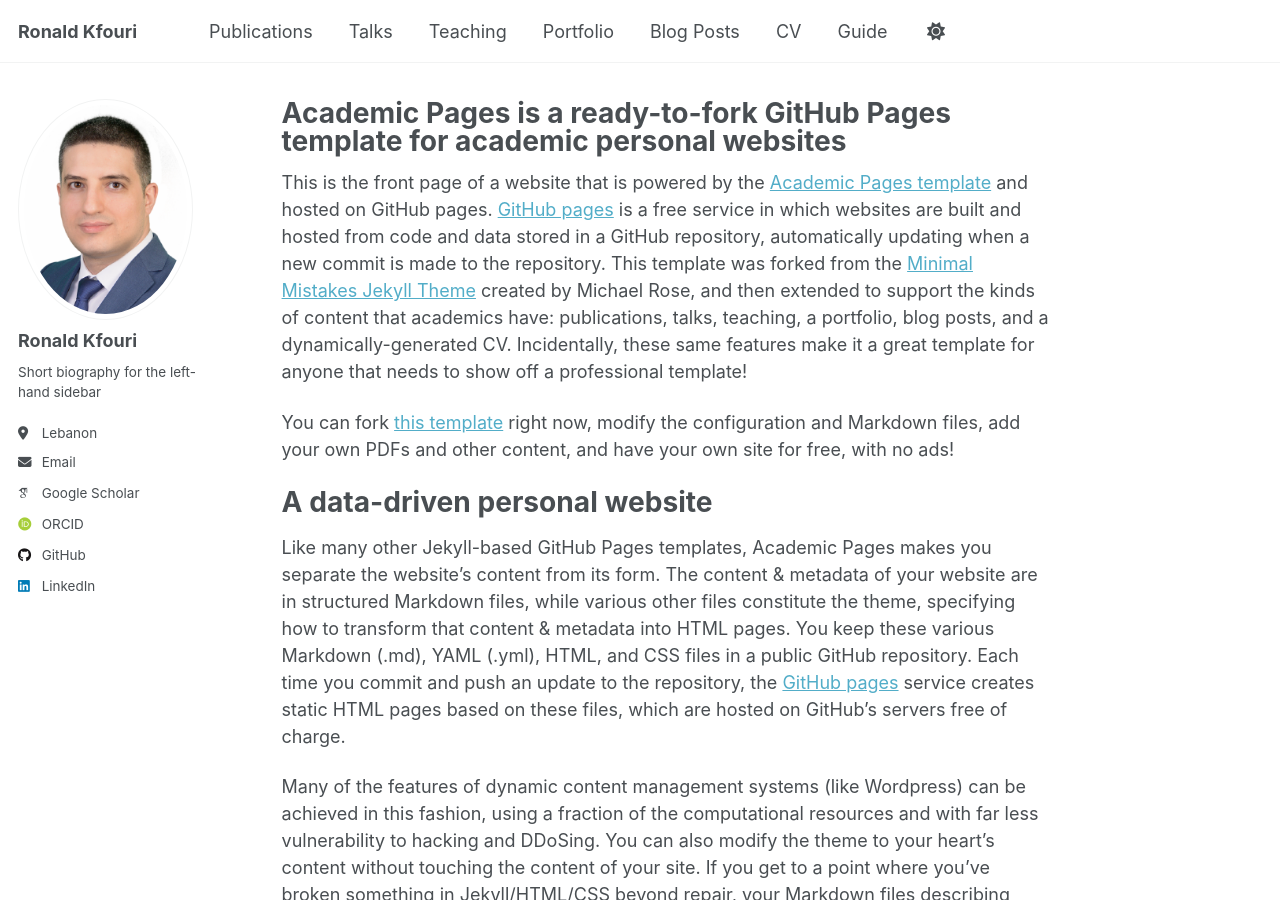
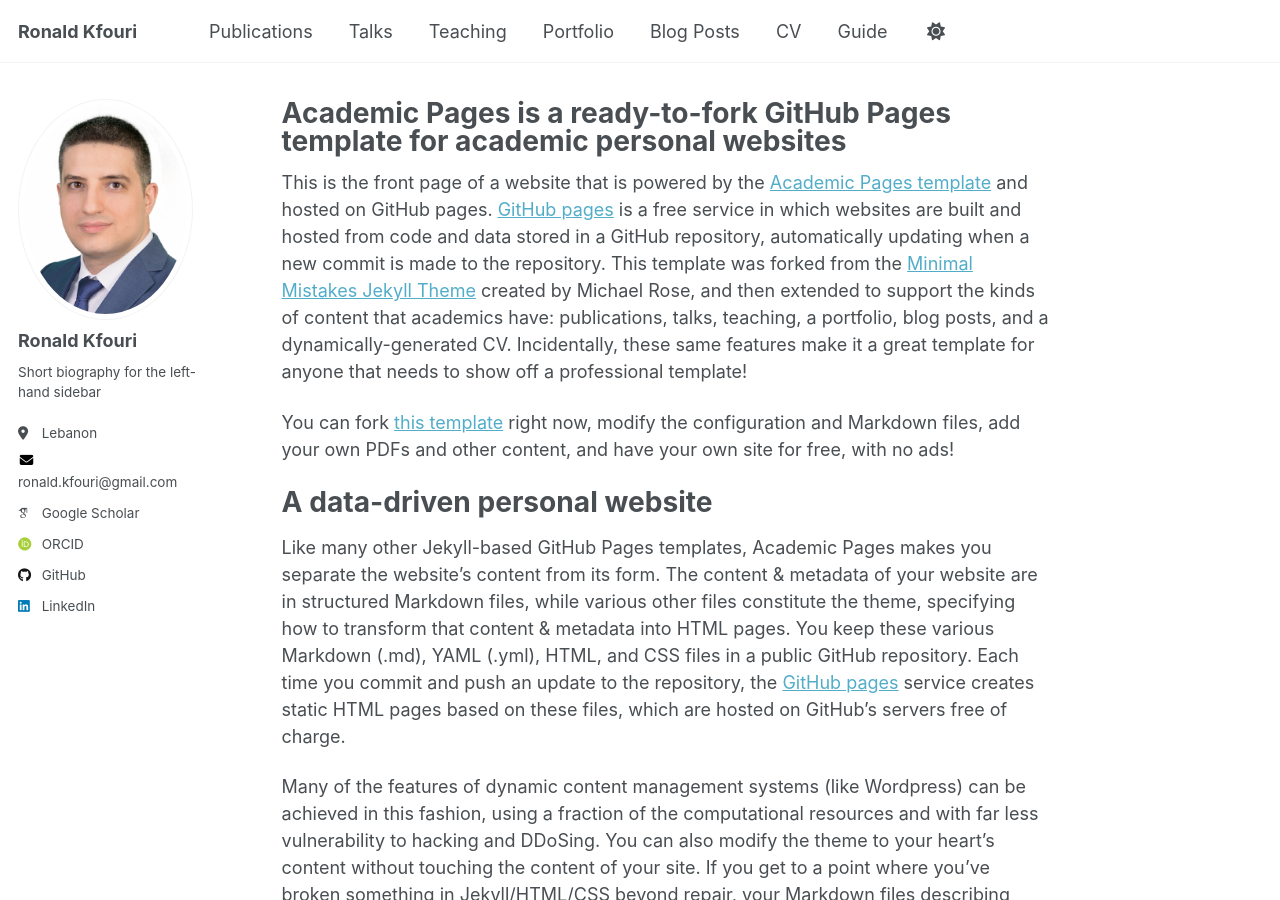
Before and after one commit to RonaldKfouri/RonaldKfouri.github.io, a Jekyll site: the page built from _pages/about.md, in a window 1280 px wide and 900 px high. Built offline with Jekyll 4.4.1, drawn with Linux system fonts in a browser that asks for light colours; some web fonts are replaced; a script that is not in the unit is left out.

Commit message:
Update author-profile.html

```diff
--- a/_includes/author-profile.html
+++ b/_includes/author-profile.html
@@ -34,8 +34,9 @@
         <li><a href="{{ author.uri }}"><i class="fas fa-fw fa-link icon-pad-right" aria-hidden="true"></i>{{ site.data.ui-text[site.locale].website_label | default: "Website" }}</a></li>
       {% endif %}
       {% if author.email %}
-        <li><a href="mailto:{{ author.email }}"><i class="fas fa-fw fa-envelope icon-pad-right" aria-hidden="true"></i>{{ site.data.ui-text[site.locale].email_label | default: "Email" }}</a></li>
-      {% endif %}
+  <li><i class="fa fa-fw fa-envelope" aria-hidden="true"></i> <a href="mailto:{{ author.email }}">{{ author.email }}</a></li>
+{% endif %}
+
 
       <!-- Font Awesome and Academicons icons / Academic websites -->
       {% if author.academia %}
```
